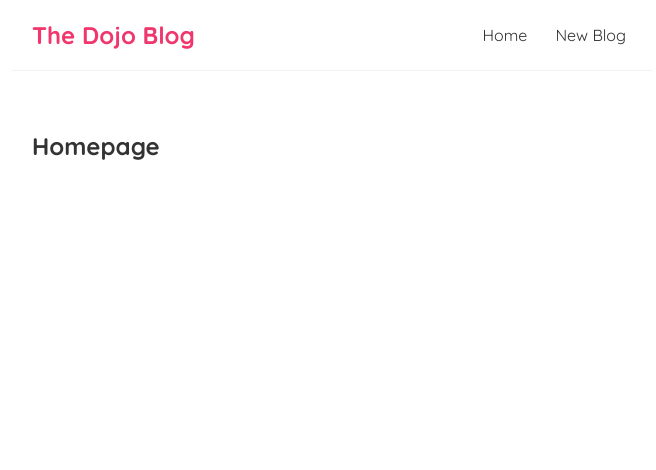
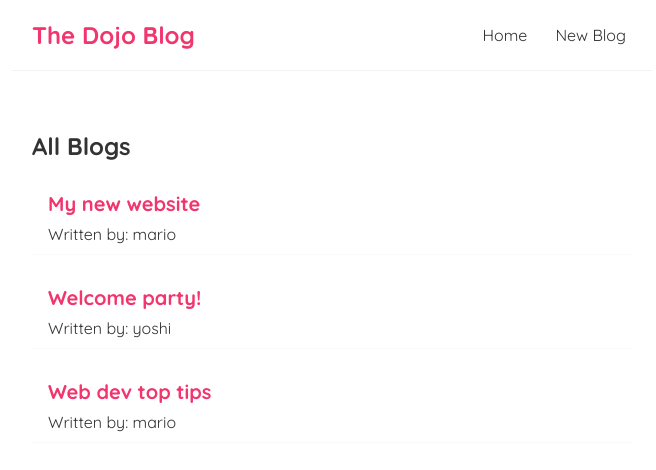
Before and after one commit to smyhk/react-blog, a React (Create React App) app: page / in a window 1280 px wide. Shown: the top 470 px of the page, without its empty margins (308-964 px from the left). Built offline with nearby package versions, Linux system fonts and the light colour scheme.

Commit message:
Define basic blog list component

```diff
--- /dev/null
+++ b/src/BlogList.js
@@ -0,0 +1,15 @@
+const BlogList = ({ blogs, title }) => {
+  return (
+    <div className="blog-list">
+      <h2>{title}</h2>
+      {blogs.map((blog) => (
+        <div className="blog-preview" key={blog.id}>
+          <h2>{blog.title}</h2>
+          <p>Written by: {blog.author}</p>
+        </div>
+      ))}
+    </div>
+  );
+};
+
+export default BlogList;
--- a/src/Home.js
+++ b/src/Home.js
@@ -1,7 +1,21 @@
+import { useState } from 'react';
+import BlogList from './BlogList';
+
 const Home = () => {
+  const [blogs, setBlogs] = useState([
+    { title: 'My new website', body: 'lorem ipsum...', author: 'mario', id: 1 },
+    { title: 'Welcome party!', body: 'lorem ipsum...', author: 'yoshi', id: 2 },
+    {
+      title: 'Web dev top tips',
+      body: 'lorem ipsum...',
+      author: 'mario',
+      id: 3,
+    },
+  ]);
+
   return (
     <div className="home">
-      <h2>Homepage</h2>
+      <BlogList blogs={blogs} title="All Blogs" />
     </div>
   );
 };
--- a/src/index.css
+++ b/src/index.css
@@ -33,3 +33,18 @@
   margin: 40px auto;
   padding: 20px;
 }
+
+/* blog previews / list */
+.blog-preview {
+  padding: 10px 16px;
+  margin: 20px 0;
+  border-bottom: 1px solid #fafafa;
+}
+.blog-preview:hover {
+  box-shadow: 1px 3px 5px rgba(0, 0, 0, 0.1);
+}
+.blog-preview h2 {
+  font-size: 20px;
+  color: #f1356d;
+  margin-bottom: 8px;
+}
```
